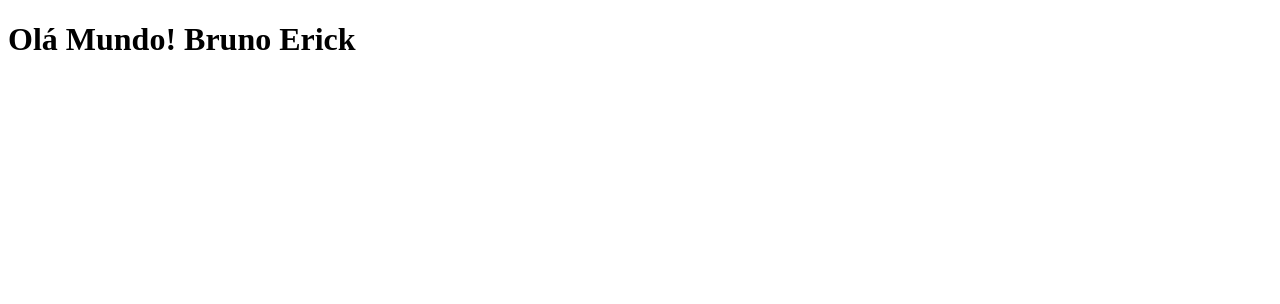
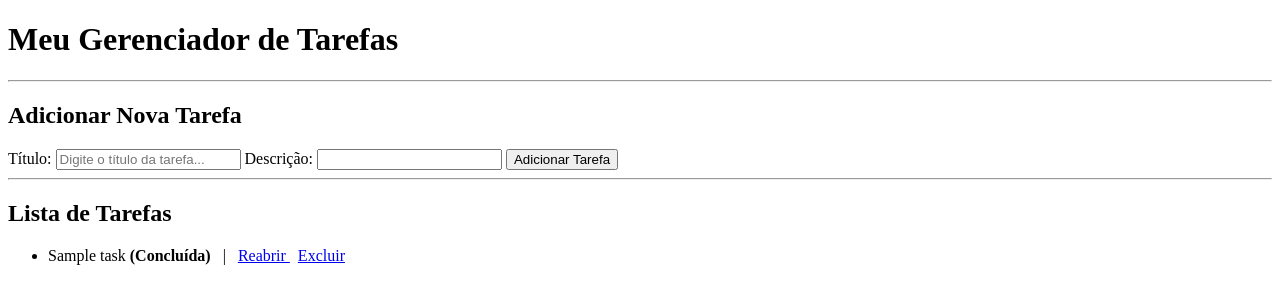
Before and after one commit to berickdev/lista-tarefas-flask, a Flask app: page / in a window 1280 px wide. Shown: the top 304 px of the page. Run offline with Flask 3, Linux system fonts and the light colour scheme; tables that the repository leaves empty hold one stand-in row (values such as "Sample post").

Commit message:
Adicionando as rotas finais e corrigindo o HTML para buscar a descrição da tarefa

```diff
--- a/app/routes.py
+++ b/app/routes.py
@@ -1,8 +1,34 @@
-from flask import Blueprint, render_template, url_for
+from flask import Blueprint, render_template, url_for, redirect, request
+from app.models import Task
+from . import db
 
 main_bp = Blueprint('main', __name__)
 
-@main_bp.route("/")
-def pagina_inicial():
-    nome = "Bruno Erick"
-    return render_template('index.html', nome=nome)
+@main_bp.route('/')
+def index():
+    tasks = Task.query.all() # Pega todas as tarefas do banco
+    return render_template('index.html', tasks=tasks)
+
+@main_bp.route('/add', methods=['POST'])
+def add_task():
+    title = request.form.get('title')
+    description = request.form.get('description')
+    new_task = Task(title=title, description=description) # Cria o objeto
+    db.session.add(new_task)     # Adiciona na "área de preparação"
+    db.session.commit()          # Salva permanentemente no banco
+    return redirect(url_for('main.index'))
+
+@main_bp.route('/update/<int:task_id>')
+def update_task(task_id):
+    task = Task.query.get(task_id) # Busca a tarefa pelo ID
+    task.done = not task.done     # Inverte o status
+    db.session.commit()           # Salva a alteração
+    return redirect(url_for('main.index'))
+
+
+@main_bp.route('/delete/<int:task_id>')
+def delete_task(task_id):
+    task = Task.query.get(task_id) # Busca a tarefa
+    db.session.delete(task)       # Marca para deletar
+    db.session.commit()           # Efetiva a deleção
+    return redirect(url_for('main.index'))
--- a/app/templates/index.html
+++ b/app/templates/index.html
@@ -1,11 +1,57 @@
 <!DOCTYPE html>
-<html lang="en">
+<html lang="pt-br">
   <head>
     <meta charset="UTF-8" />
-    <meta name="viewport" content="width=device-width, initial-scale=1.0" />
-    <title>Document</title>
+    <title>Gerenciador de Tarefas Simples</title>
   </head>
   <body>
-    <h1>Olá Mundo! {{nome}}</h1>
+    <h1>Meu Gerenciador de Tarefas</h1>
+
+    <hr />
+
+    <h2>Adicionar Nova Tarefa</h2>
+    <form action="{{ url_for('main.add_task') }}" method="POST">
+      <label for="title">Título:</label>
+      <input
+        type="text"
+        name="title"
+        id="title"
+        placeholder="Digite o título da tarefa..."
+        required
+      />
+
+      <label for="description">Descrição:</label>
+      <input type="text" name="description" required />
+
+      <button type="submit">Adicionar Tarefa</button>
+    </form>
+
+    <hr />
+
+    <h2>Lista de Tarefas</h2>
+
+    {% if tasks %}
+    <ul>
+      {% for task in tasks %}
+      <li>
+        {{ task.title }} {% if task.done %}
+        <strong>(Concluída)</strong>
+        {% endif %} &nbsp; | &nbsp;
+        <a href="{{ url_for('main.update_task', task_id=task.id) }}">
+          {% if task.done %}Reabrir{% else %}Concluir{% endif %}
+        </a>
+        &nbsp;
+        <a
+          href="{{ url_for('main.delete_task', task_id=task.id) }}"
+          onclick="return confirm('Tem certeza?');"
+        >
+          Excluir
+        </a>
+      </li>
+      {% endfor %}
+    </ul>
+    {% else %}
+    <p>Nenhuma tarefa encontrada. Adicione uma acima!</p>
+    {% endif %}
   </body>
 </html>
```
